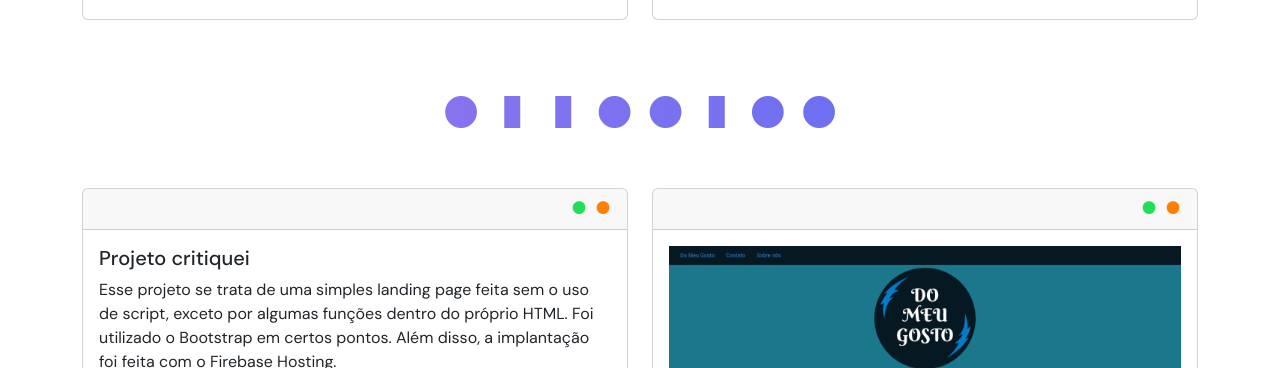
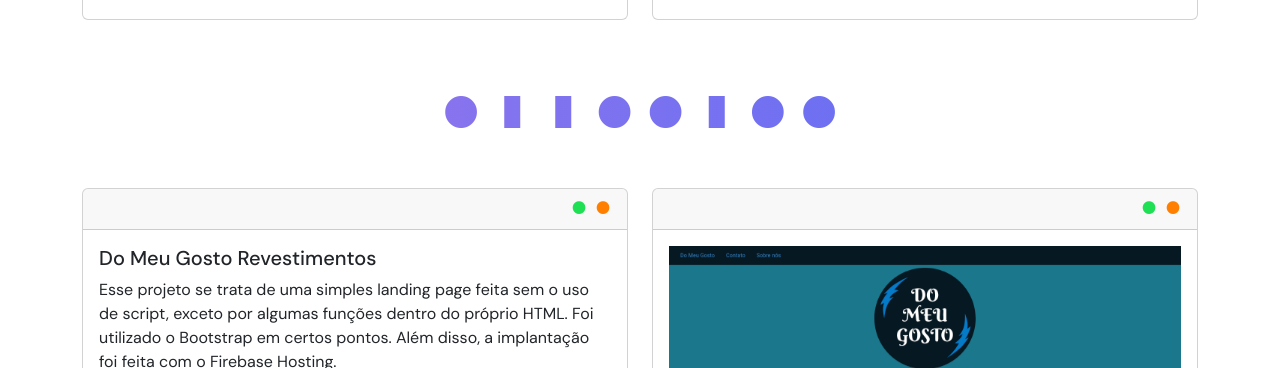
Before and after one commit to lucasgpmoreira/web-page-pessoal, a plain HTML site: page index.html in a window 1280 px wide. Shown: the part 2615-2983 px from the top of the page. Drawn offline with nearby package versions, Linux system fonts and the light colour scheme.

Commit message:
alteracao nome projeto

```diff
--- a/index.html
+++ b/index.html
@@ -355,7 +355,7 @@
                         </div>
                     </div>
                     <div class="card-body text-start">
-                        <h5 class="card-title">Projeto critiquei</h5>
+                        <h5 class="card-title">Do Meu Gosto Revestimentos</h5>
                         <p class="card-text">Esse projeto se trata de uma simples landing page feita sem o uso de
                             script, exceto por algumas funções dentro do próprio HTML. Foi utilizado o Bootstrap em
                             certos pontos. Além disso, a implantação foi feita com o Firebase Hosting. </p>
```
